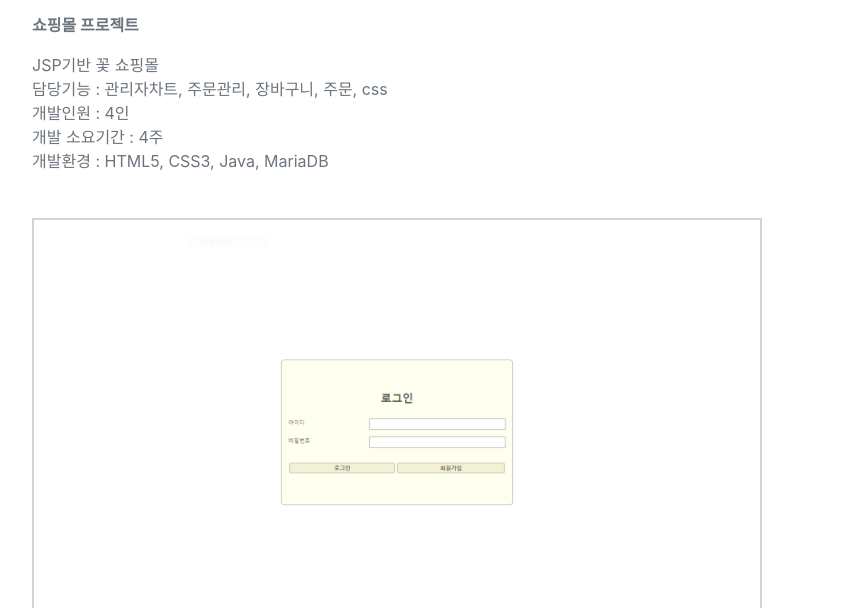
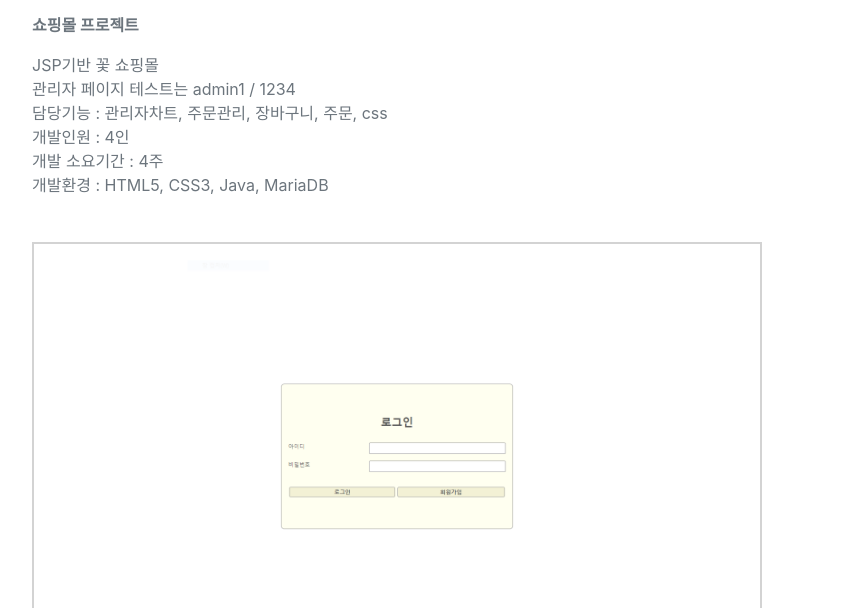
Before and after one commit to jjklunicc/jjklunicc.github.io, a plain HTML site: page index.html in a window 1280 px wide. Shown: the part 4998-5606 px from the top of the page, without its empty margins (288-1156 px from the left). Drawn offline with nearby package versions, Linux system fonts and the light colour scheme; a web font is replaced by a local one.

Commit message:
Update index.html

```diff
--- a/index.html
+++ b/index.html
@@ -288,6 +288,8 @@
           <p class="mb-0">
             JSP기반 꽃 쇼핑몰
             <br />
+            관리자 페이지 테스트는 admin1 / 1234
+            <br />
             담당기능 : 관리자차트, 주문관리, 장바구니, 주문, css
             <br />
             개발인원 : 4인
```
